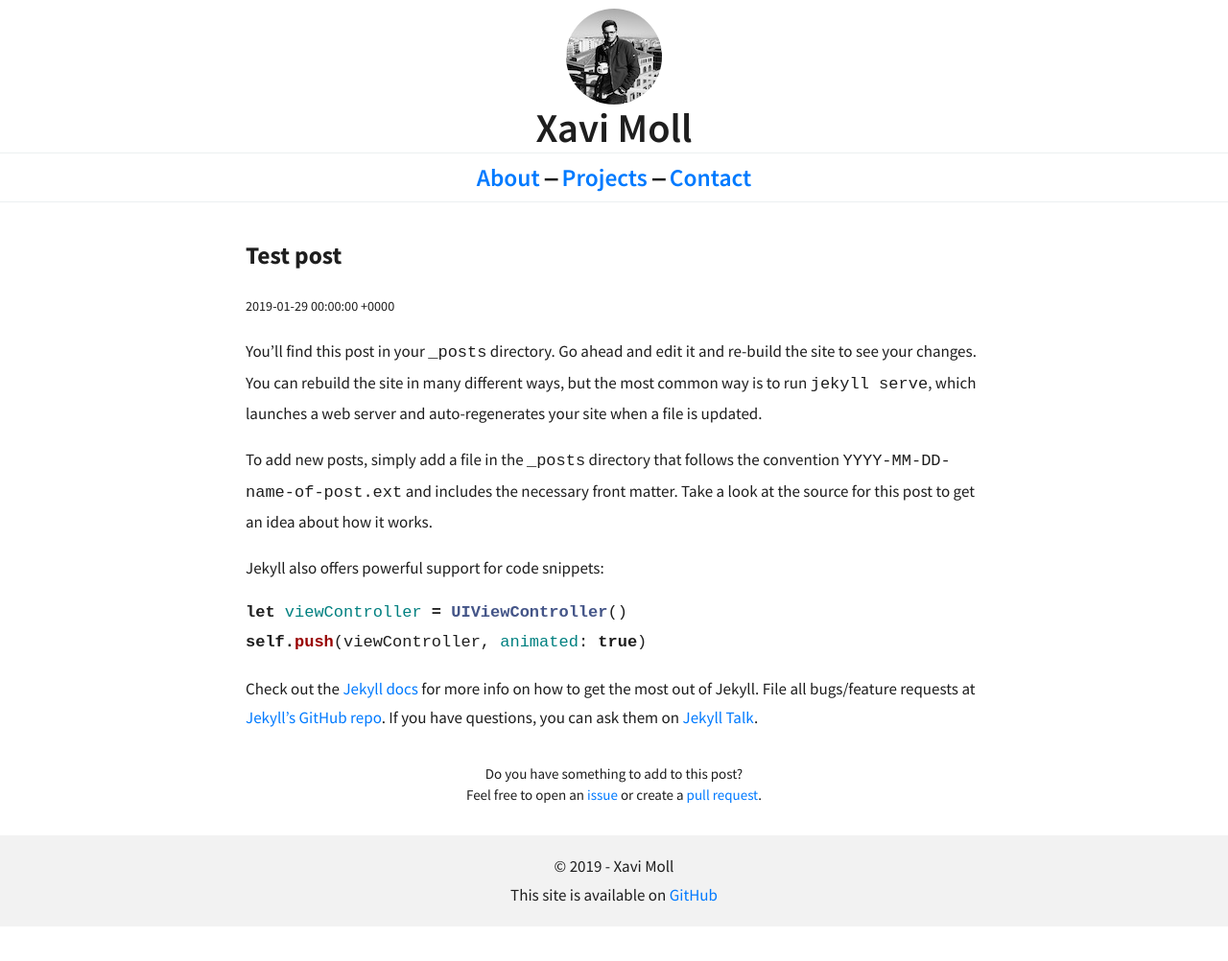
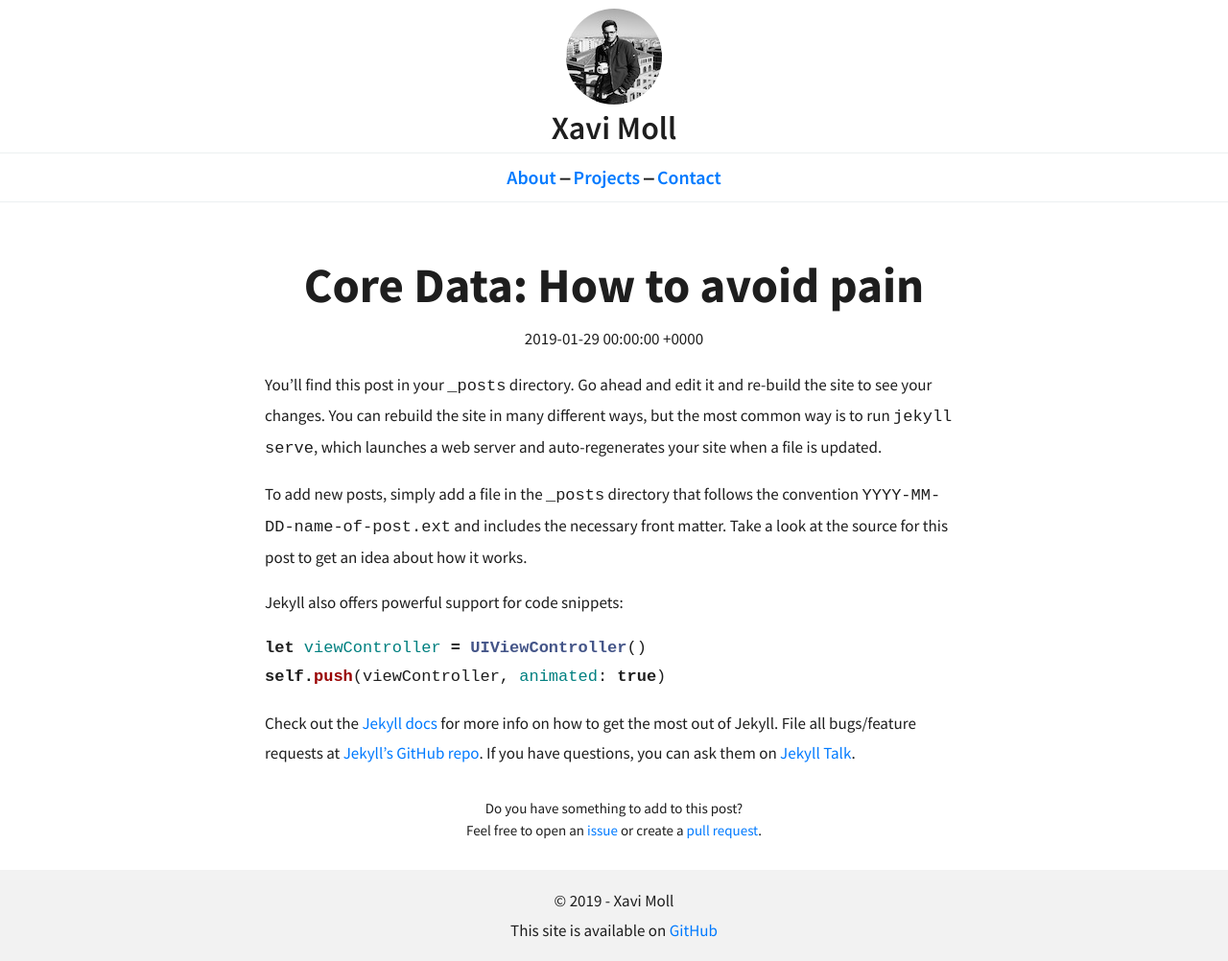
Before and after one commit to xmollv/xmollv.github.io, a Jekyll site: the page built from _posts/2019-01-29-welcome-to-jekyll.markdown, in a window 1280 px wide. Shown: the whole page at 96% size. Built offline with Jekyll 4.4.1, drawn with Linux system fonts in a browser that asks for light colours; before the commit the page ends 966 px from its top, so only the background shows below that.

Commit message:
more css

```diff
--- a/_includes/header.html
+++ b/_includes/header.html
@@ -4,6 +4,6 @@
 <h1>
     <a href="{{ site.url }}">{{ site.author }}</a>
 </h1>
-<h2>
+<h3>
     <a href='{{ site.url }}/about/'>About</a> ⎯ <a href="{ site.url }/projects"> Projects </a> ⎯ <a href="{ site.url }/contact"> Contact </a>
-</h2>
+</h3>
--- a/_layouts/default.html
+++ b/_layouts/default.html
@@ -9,8 +9,6 @@
     </header>
     <main>
         <article>
-            <h1>{{ page.title }}</h1>
-            <small>{{ page.date }}</small>
             {{ content }}
         </article>
     </main>
--- a/_layouts/post.html
+++ b/_layouts/post.html
@@ -1,5 +1,7 @@
 ---
 layout: default
 ---
+<h1>{{ page.title }}</h1>
+<div id="date_post">{{ page.date }}</div>
 {{content}}
 <p id="feedback_pr">Do you have something to add to this post?<br/>Feel free to open an <a href="{{ site.github_url | append:'/issues' }}">issue</a> or create a <a href="{{ site.github_url | append: '/tree/master/_posts/'}}{{ page.path | remove_first:'_posts/' }}">pull request</a>.</p>
--- a/_posts/2019-01-29-welcome-to-jekyll.markdown
+++ b/_posts/2019-01-29-welcome-to-jekyll.markdown
@@ -1,6 +1,6 @@
 ---
 layout: post
-title:  "Test post"
+title:  "Core Data: How to avoid pain"
 date:   2019-01-29
 permalink: "test"
 categories: programming
--- a/assets/css/base.css
+++ b/assets/css/base.css
@@ -20,7 +20,7 @@ header {
 header > h1 {
     margin-top: 0;
     margin-bottom: 0;
-    font-size: 2.5em;
+    font-size: 2em;
     font-weight: 600;
 }
 
@@ -32,7 +32,7 @@ header > h1 > a:hover {
     text-decoration: none !important;
 }
 
-header > h2 {
+header > h3 {
     margin-top: 10px;
     margin-bottom: 10px;
     padding-top: 10px;
@@ -45,6 +45,22 @@ header > h2 {
 main {
     margin: 0 auto;
     max-width: 768px;
+}
+
+article {
+    padding-left: 20px;
+    padding-right: 20px;
+}
+
+article > h1 {
+    font-size: 3em;
+    text-align: center;
+    margin-bottom: 15px;
+    line-height: 1em;
+}
+
+#date_post {
+    text-align: center;
 }
 
 footer {
```
